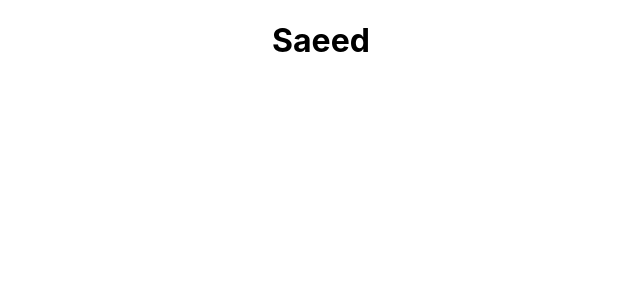
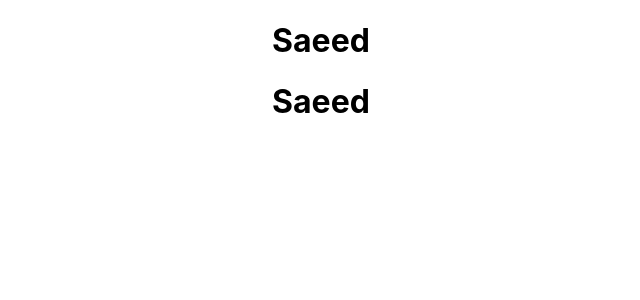
Before and after one commit to SaeedSaedi/react-course, a React (Create React App) app in the folder ep-1/: page / in a window 1280 px wide. Shown: the top 300 px of the page, without its empty margins (319-959 px from the left). Built offline with nearby package versions, Linux system fonts and the light colour scheme.

Commit message:
var could include html tags

```diff
--- a/ep-1/src/App.js
+++ b/ep-1/src/App.js
@@ -2,10 +2,11 @@ import logo from './logo.svg';
 import './App.css';
 
 function App() {
-  const name = "Saeed";
+  const name = <h1>Saeed</h1>;
   return (
     <div className="App">
-      <h1>{name}</h1>
+      {name}
+      {name}
     </div>
   );
 }
```
